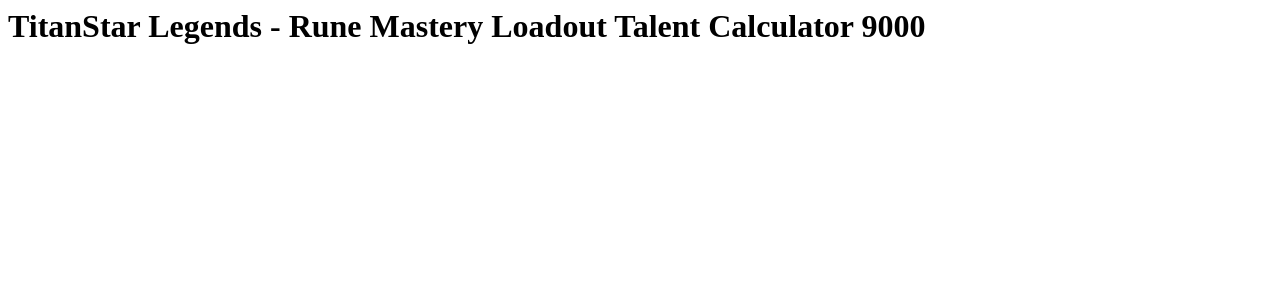
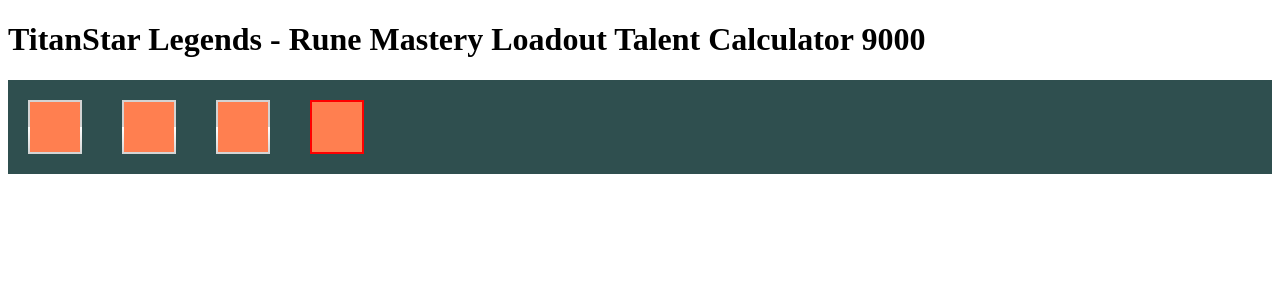
Before and after one commit to witalewski/rune-mastery, a React (Vite) app: page / in a window 1280 px wide. Shown: the top 300 px of the page. Built offline with nearby package versions, Linux system fonts and the light colour scheme.

Commit message:
Add talent button component + sample content

```diff
--- a/src/App.module.css
+++ b/src/App.module.css
@@ -1,3 +1,8 @@
-.title {
-  margin: 0;
+.container {
+  display: flex;
+  gap: 40px;
+
+  padding: 20px;
+
+  background-color: darkslategray;
 }
--- a/src/App.tsx
+++ b/src/App.tsx
@@ -1,12 +1,19 @@
 import "./index.css";
 import styles from "./App.module.css";
+import TalentButton from "./components/talent-button/TalentButton";
 
 function App() {
   return (
     <main>
-      <h1 className={styles.title} aria-disabled={true}>
+      <h1 aria-disabled={true}>
         TitanStar Legends - Rune Mastery Loadout Talent Calculator 9000
       </h1>
+      <div className={styles.container}>
+        <TalentButton name="Talent 1" />
+        <TalentButton name="Talent 2" />
+        <TalentButton name="Talent 3" />
+        <TalentButton name="Unavailable Talent" disabled />
+      </div>
     </main>
   );
 }
--- /dev/null
+++ b/src/components/talent-button/TalentButton.module.css
@@ -0,0 +1,26 @@
+.talentButton {
+  padding: 2px;
+
+  background: linear-gradient(lightgray, lightgray 50%, white 50%, lightgray);
+
+  &[aria-checked="true"] {
+    background: linear-gradient(
+      deepskyblue,
+      deepskyblue 50%,
+      lightskyblue 50%,
+      deepskyblue
+    );
+
+    box-shadow: 0 0 10px 5px lightgray;
+  }
+
+  &[aria-disabled="true"] {
+    background: red;
+  }
+}
+
+.icon {
+  height: 50px;
+  width: 50px;
+  background-color: coral;
+}
--- /dev/null
+++ b/src/components/talent-button/TalentButton.tsx
@@ -0,0 +1,71 @@
+import { useCallback, useState } from "react";
+import styles from "./TalentButton.module.css";
+
+interface TalentButtonProps {
+  name: string;
+  disabled?: boolean;
+}
+
+export default function TalentButton({
+  name,
+  disabled = false,
+}: TalentButtonProps) {
+  const [selected, setSelected] = useState(false);
+
+  const onChange = useCallback(() => {
+    setSelected((prev) => !prev);
+  }, []);
+
+  const onPointerUp = useCallback(
+    (event: React.PointerEvent) => {
+      const { pointerType, button } = event;
+
+      if (disabled) {
+        return;
+      }
+
+      const isTryingToAddExistingTalent =
+        pointerType === "mouse" && button === 0 && selected;
+      const isTryingToRemoveMissingTalent =
+        pointerType === "mouse" && button === 2 && !selected;
+
+      if (isTryingToAddExistingTalent || isTryingToRemoveMissingTalent) {
+        return;
+      }
+
+      onChange();
+    },
+    [selected, onChange, disabled]
+  );
+
+  const onKeyDown = useCallback(
+    (event: React.KeyboardEvent) => {
+      if (disabled) {
+        return;
+      }
+
+      if (event.code !== "Space") {
+        return;
+      }
+
+      onChange();
+    },
+    [onChange, disabled]
+  );
+
+  return (
+    <div
+      className={styles.talentButton}
+      role="checkbox"
+      tabIndex={0}
+      aria-label={name}
+      aria-checked={selected}
+      aria-disabled={disabled}
+      onContextMenu={(event) => event.preventDefault()}
+      onPointerUp={onPointerUp}
+      onKeyDown={onKeyDown}
+    >
+      <div className={styles.icon} />
+    </div>
+  );
+}
```
